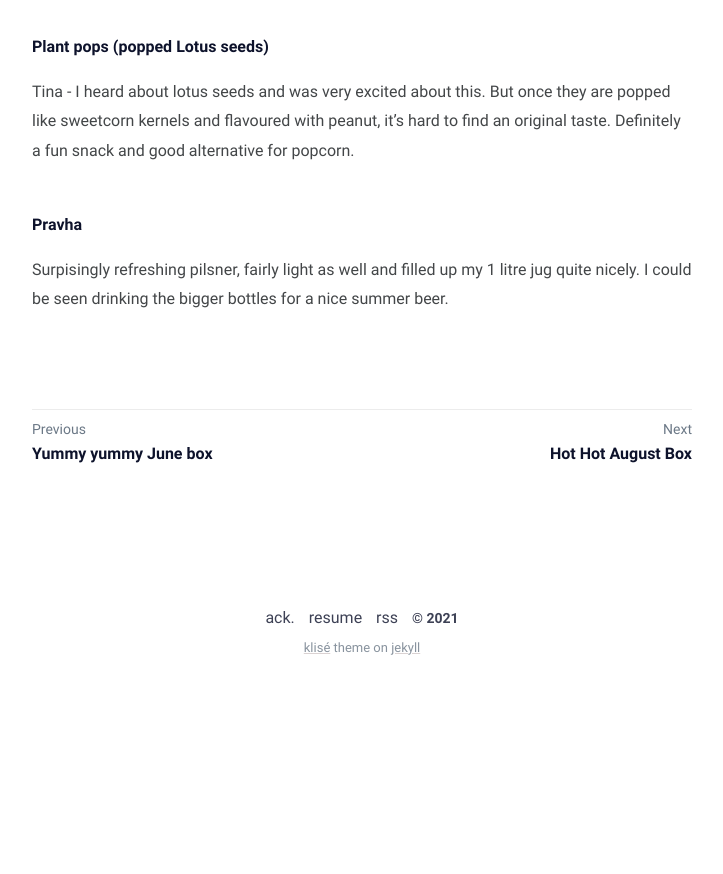
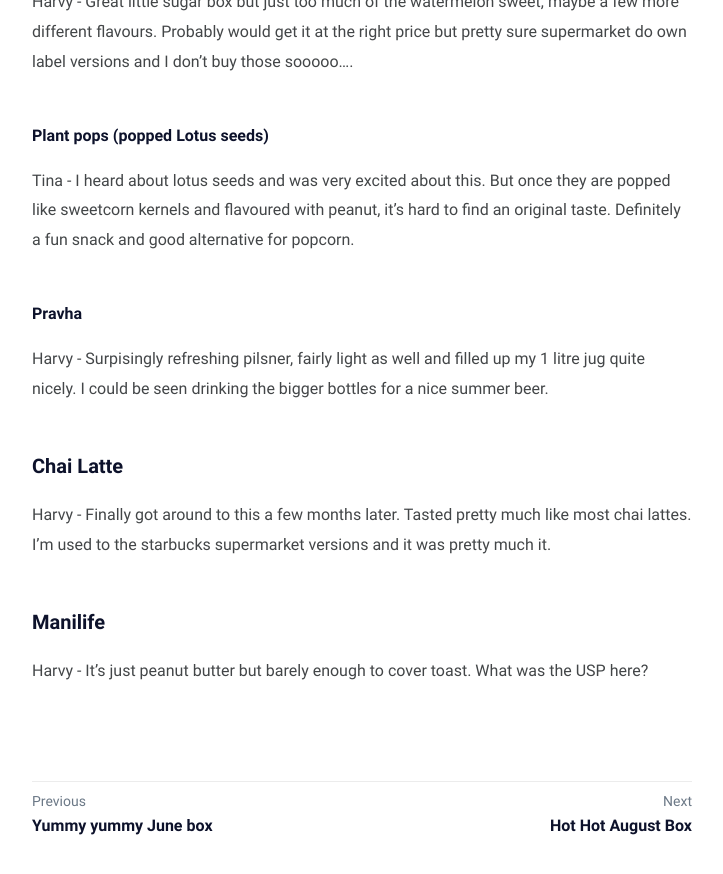
Before and after one commit to harvy4002/harvy4002.github.io, a Jekyll site: the page built from _posts/2020-07-18-summer-july-box/2020-07-18-summer-july-box.md, in a window 1280 px wide and 900 px high, scrolled down 2129 px. Shown: the top 874 px of the window, without its empty margins (278-1001 px from the left). Built offline with Jekyll 4.4.1, drawn with Linux system fonts in a browser that asks for light colours; before the commit the page ends 2821 px from its top, so only the background shows below that; some of the changed text lies outside the part shown.

Commit message:
created posts for up to the end of 2020

```diff
--- a/_posts/2020-07-18-summer-july-box/2020-07-18-summer-july-box.md
+++ b/_posts/2020-07-18-summer-july-box/2020-07-18-summer-july-box.md
@@ -25,7 +25,9 @@
 
 ##### Golden Creek (Maple syrup)
 
-For people who can’t live without syrup on their pancakes definitely a good option. Sticky and sweet as advertised. The non-maple part is dominating, making it a bit too sweet for my taste.
+Tina - For people who can’t live without syrup on their pancakes definitely a good option. Sticky and sweet as advertised. The non-maple part is dominating, making it a bit too sweet for my taste.
+
+Harvy - I don't normally buy syrup but was pretty nice on pancake, which I think is the only thing they can be used for? I can't remember what normal syrup tastes like, so can't compare.
 
 ##### Premier Protein (chocolate brownie flavoured protein bar)
 
@@ -48,4 +50,12 @@
 
 ##### Pravha
 
-Surpisingly refreshing pilsner, fairly light as well and filled up my 1 litre jug quite nicely. I could be seen drinking the bigger bottles for a nice summer beer.
+Harvy - Surpisingly refreshing pilsner, fairly light as well and filled up my 1 litre jug quite nicely. I could be seen drinking the bigger bottles for a nice summer beer.
+
+#### Chai Latte
+
+Harvy - Finally got around to this a few months later. Tasted pretty much like most chai lattes. I'm used to the starbucks supermarket versions and it was pretty much it.
+
+#### Manilife
+
+Harvy - It's just peanut butter but barely enough to cover toast. What was the USP here?
```
Also changed, not shown: other parts of _posts/2020-07-18-summer-july-box/2020-07-18-summer-july-box.md (+1 -1 lines), _posts/2020-08-18-hot-hot-august-box/2020-08-18-hot-hot-august-box.md (+12 -0 lines), _posts/2020-09-18-simmering-september-box/2020-09-18-simmering-september-box.md (+9 -1 lines), _posts/2020-12-18-hamper-extravaganza/2020-12-18-hamper-extravaganza.md (added, +9 -0 lines), _posts/november/2020-11-18-simmering-september-box.md (added, +31 -0 lines), _posts/october-box/2020-10-18-october-box.md (added, +34 -0 lines), _posts/november/november-box.jpeg (added), _posts/october-box/october-box.jpg (renamed from _posts/october-box/IMG_0025.jpg).
